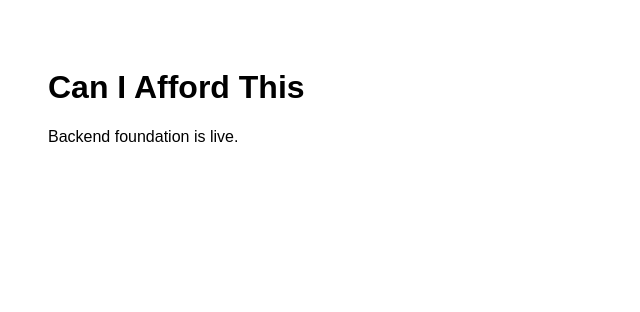
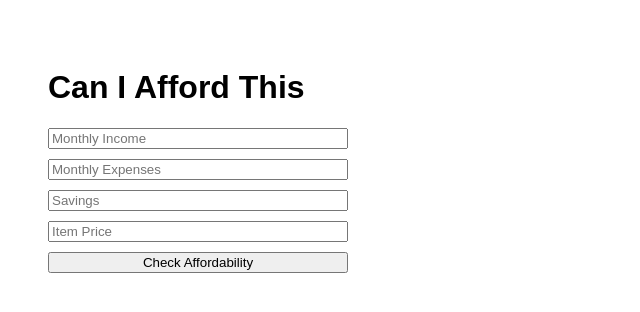
Before and after one commit to techtalk1282/can-i-afford-this, a Next.js app: page / in a window 1280 px wide. Shown: the top 312 px of the page, without its empty margins (0-640 px from the left). Built offline with nearby package versions, Linux system fonts and the light colour scheme.

Commit message:
feat: connect frontend form to affordability api and display results

```diff
--- a/app/page.js
+++ b/app/page.js
@@ -1,8 +1,52 @@
+"use client";
+
+import { useState } from "react";
+
 export default function HomePage() {
+  const [income, setIncome] = useState("");
+  const [expenses, setExpenses] = useState("");
+  const [savings, setSavings] = useState("");
+  const [price, setPrice] = useState("");
+  const [result, setResult] = useState(null);
+
+  const handleCheck = async () => {
+    const res = await fetch("/api/affordability", {
+      method: "POST",
+      headers: {
+        "Content-Type": "application/json",
+      },
+      body: JSON.stringify({
+        income: Number(income),
+        expenses: Number(expenses),
+        savings: Number(savings),
+        price: Number(price),
+      }),
+    });
+
+    const data = await res.json();
+    setResult(data.result);
+  };
+
   return (
-    <main style={{ padding: "40px", fontFamily: "Arial, sans-serif" }}>
+    <main style={{ padding: "40px", fontFamily: "Arial" }}>
       <h1>Can I Afford This</h1>
-      <p>Backend foundation is live.</p>
+
+      <div style={{ display: "flex", flexDirection: "column", gap: "10px", maxWidth: "300px" }}>
+        <input placeholder="Monthly Income" value={income} onChange={(e) => setIncome(e.target.value)} />
+        <input placeholder="Monthly Expenses" value={expenses} onChange={(e) => setExpenses(e.target.value)} />
+        <input placeholder="Savings" value={savings} onChange={(e) => setSavings(e.target.value)} />
+        <input placeholder="Item Price" value={price} onChange={(e) => setPrice(e.target.value)} />
+
+        <button onClick={handleCheck}>Check Affordability</button>
+      </div>
+
+      {result && (
+        <div style={{ marginTop: "20px" }}>
+          <p>Can Afford: {result.canAfford ? "Yes" : "No"}</p>
+          <p>Monthly Left: ${result.monthlyAvailable}</p>
+          <p>Required Savings: ${result.requiredSavings}</p>
+        </div>
+      )}
     </main>
   );
 }
```
